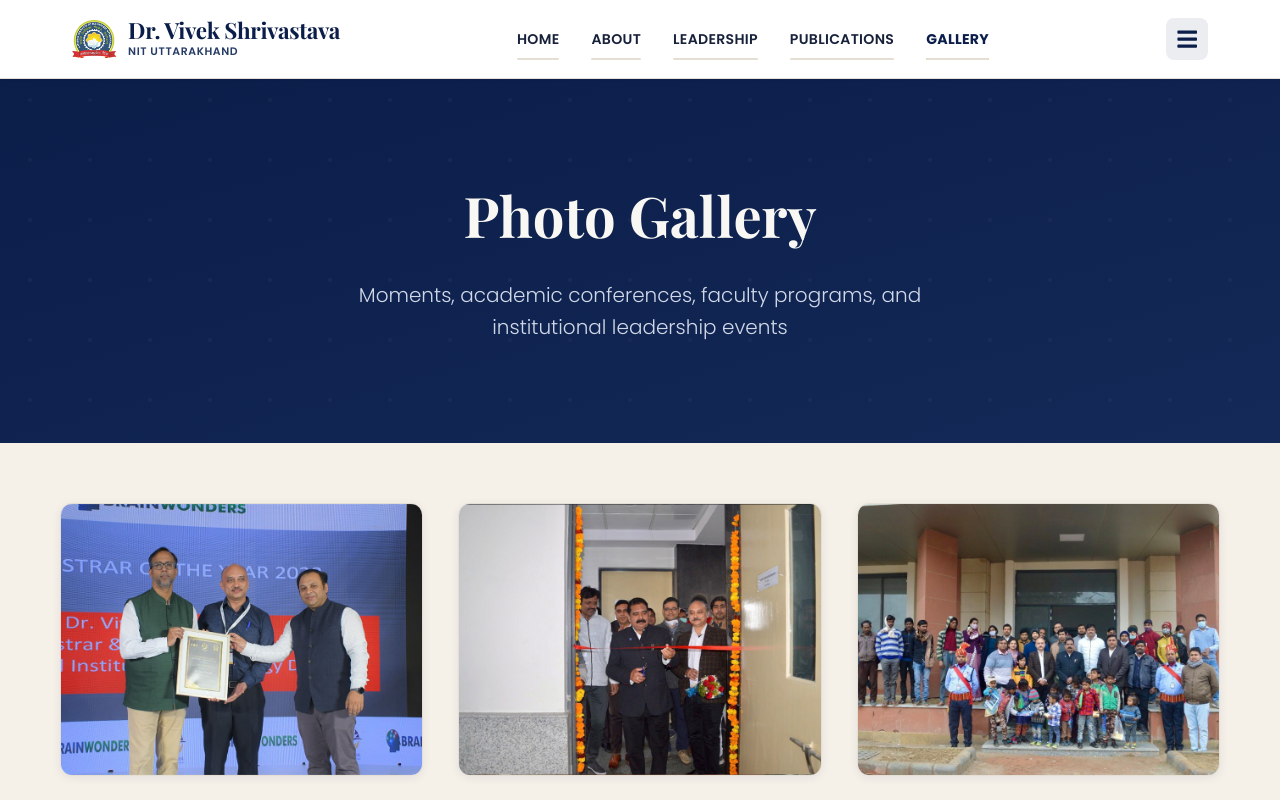
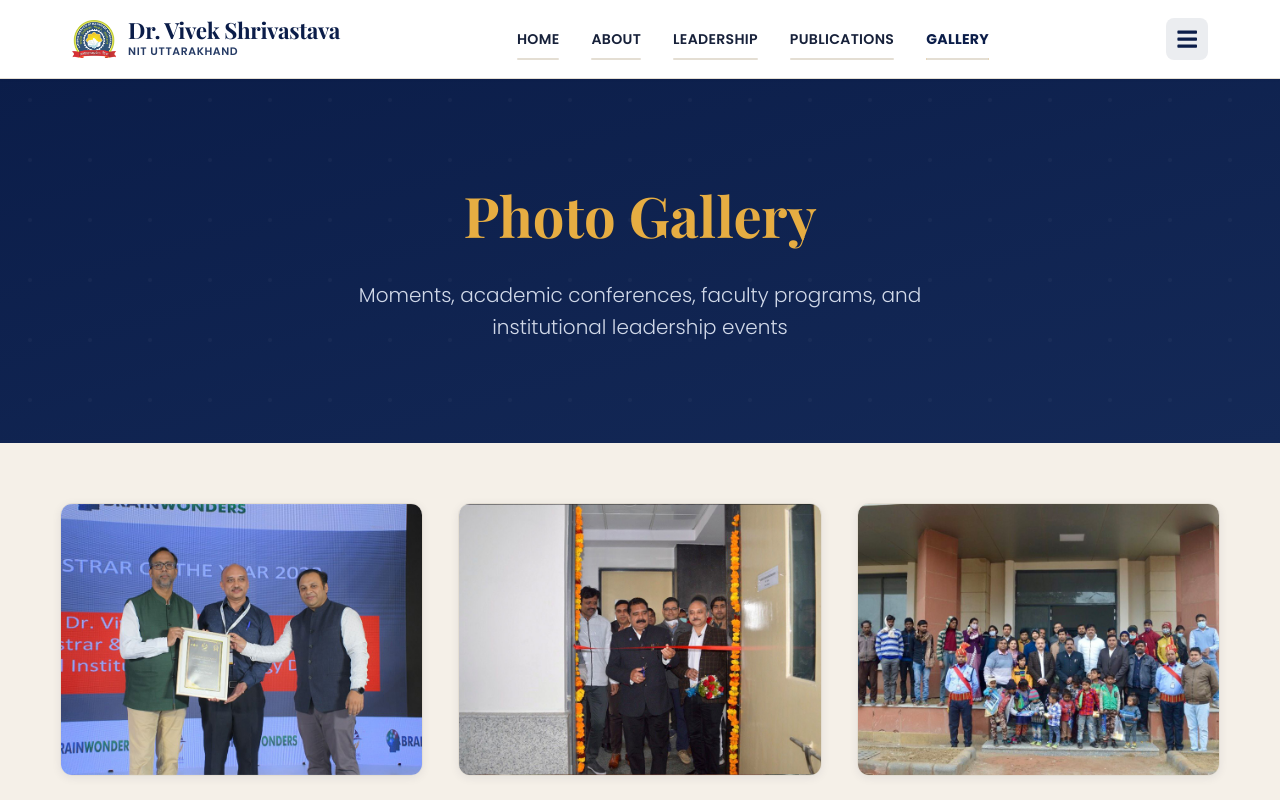
Before and after one commit to ProfVivekShrivastava/VivekShrivastava-Personal-Website, a React (Create React App) app in the folder prof-portfolio-main/: page /gallery in a window 1280 px wide. Shown: the top 800 px of the page. Built offline with nearby package versions, Linux system fonts and the light colour scheme.

Commit message:
Make Photo Gallery page title golden to match theme

```diff
--- a/prof-portfolio-main/src/pages/Gallery.css
+++ b/prof-portfolio-main/src/pages/Gallery.css
@@ -31,7 +31,7 @@
   font-size: 3.5rem;
   font-weight: 700;
   margin-bottom: 1.2rem;
-  color: var(--color-text-primary-dark);
+  color: var(--color-gold);
   position: relative;
   z-index: 2;
 }
```
